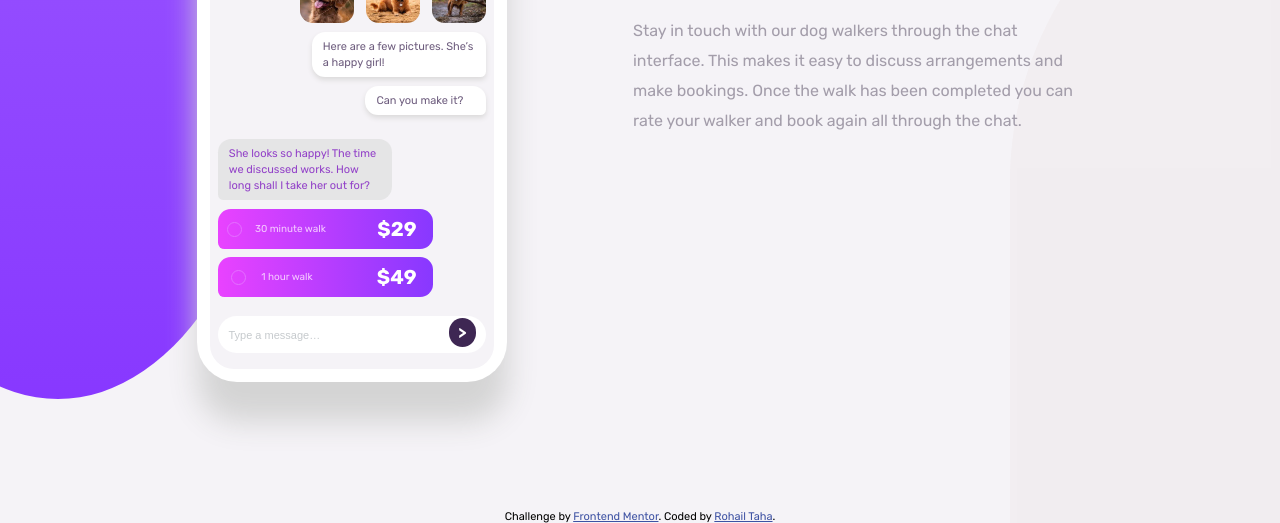
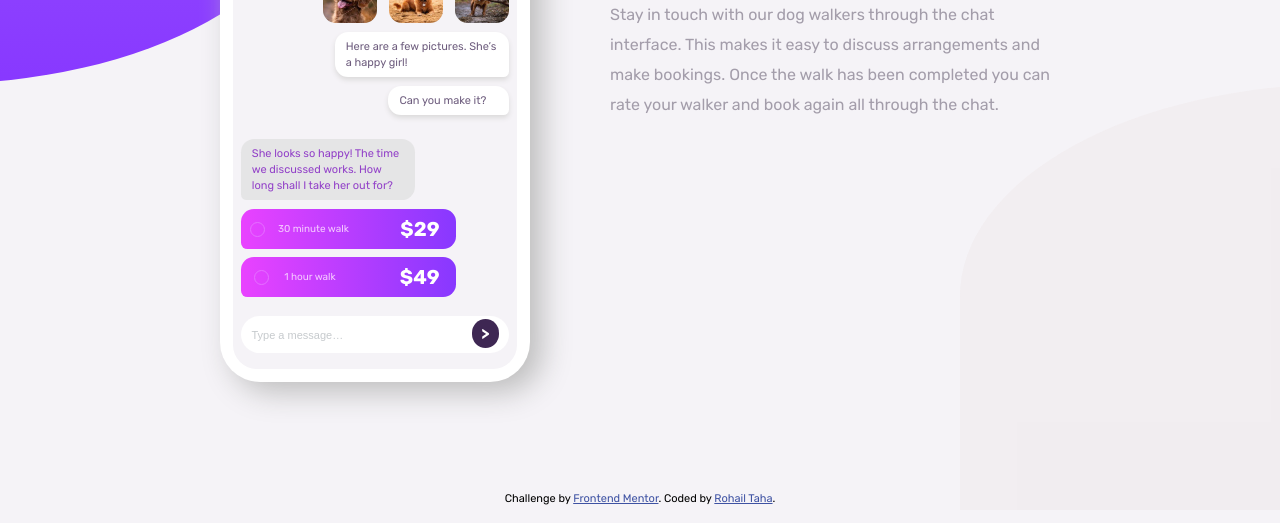
Before and after one commit to rohailtaha/chat-app-css-illustration, a plain HTML site: page index.html in a window 1280 px wide. Shown: the part 341-864 px from the top of the page. Drawn offline with Linux system fonts and the light colour scheme.

Commit message:
improved styling

```diff
--- a/index.html
+++ b/index.html
@@ -22,6 +22,8 @@
       .attribution {
         font-size: 11px;
         text-align: center;
+        position: absolute;
+        bottom: 5px;
       }
       .attribution a {
         color: hsl(228, 45%, 44%);
--- a/styles/style.css
+++ b/styles/style.css
@@ -6,7 +6,8 @@
   padding: 0;
 }
 
-html, body {
+html,
+body {
   max-width: 100%;
   overflow-x: hidden;
 }
@@ -26,6 +27,10 @@ body {
   font-size: 1.6rem;
   background-color: var(--grayish-violet);
   position: relative;
+  min-height: 100vh;
+  display: flex;
+  justify-content: center;
+  align-items: center;
 }
 
 .wrapper {
@@ -37,23 +42,24 @@ body {
 }
 
 .purple-bg {
-  width: 50%;
-  min-height: 600px;
+  width: 60%;
+  min-height: 50%;
   position: absolute;
-  border-radius: 0 0 95% 0;
-  background-image: linear-gradient( hsl(264, 100%, 68%), var(--lightViolet));
+  border-radius: 0 0 50% 50%;
+  background-image: linear-gradient(hsl(264, 100%, 68%), var(--lightViolet));
   z-index: -1;
-  top: 0
+  top: 0;
+  left: -10%;
 }
 .skin-bg {
-  width:55%;
+  width: 60%;
   min-height: 440px;
   position: absolute;
-  border-radius: 90% 0 0 0;
+  border-radius: 50% 50% 0 0;
   background-color: hsla(0, 18%, 89%, 0.281);
   z-index: -1;
-  right: 0;
-  bottom:0
+  right: -10%;
+  bottom: 0;
 }
 
 /*****************************************
@@ -63,6 +69,7 @@ body {
 .main-content {
   text-align: center;
   max-width: 375px;
+  margin-bottom: 2em;
 }
 
 .main-heading {
@@ -84,12 +91,12 @@ body {
 
 .chat-app-view-wrapper {
   margin-top: 3em;
-  width: 80%;
   max-width: 310px;
+  min-width: 310px;
   padding: 0.8em;
   background-color: var(--white);
   border-radius: 2.5em;
-  box-shadow: 1px 40px 30px 0px hsl(0, 0%, 83%);
+  box-shadow: 12px 10px 30px 0px rgb(189 189 189);
 }
 
 .chat-app-view {
@@ -260,18 +267,16 @@ body {
   background-color: hsl(271, 36%, 24%);
   border-radius: 50% 50%;
   position: absolute;
-  top: 2px;
+  top: 3px;
   right: 10px;
 }
-
-
 
 /**********************
   Screen Size 720PX
 **********************/
 
-@media(min-width:720px) {
-  body{
+@media (min-width: 720px) {
+  body {
     padding-top: 0.05em;
   }
 
@@ -295,39 +300,22 @@ body {
     line-height: 3rem;
   }
 
-  .chat-app-view-wrapper {
-    width: 100%;
-  }
-
   .purple-bg {
-    width: 25%;
+    left: -35%;
   }
 
   .skin-bg {
-    width:40%;
-    min-height: 700px;
-    border-radius: 50% 0 0 0;
-    margin-right: -140px;
+    min-height: 50%;
+    right: -35%;
   }
-
 }
 
 /**********************
   Screen Size 1100PX
 **********************/
 
-@media(min-width:1100px) {
-
-  .purple-bg {
-    width: 35%;
-    min-height: 740px;
-    border-radius: 0 0 50% 50%;
-    margin-left: -166px;
-  }
-
-  .skin-bg {
-    width:50%;
-    min-height: 680px;
-    margin-right: -370px;
+@media (min-width: 1100px) {
+  .wrapper {
+    grid-gap: 5em;
   }
 }
```
